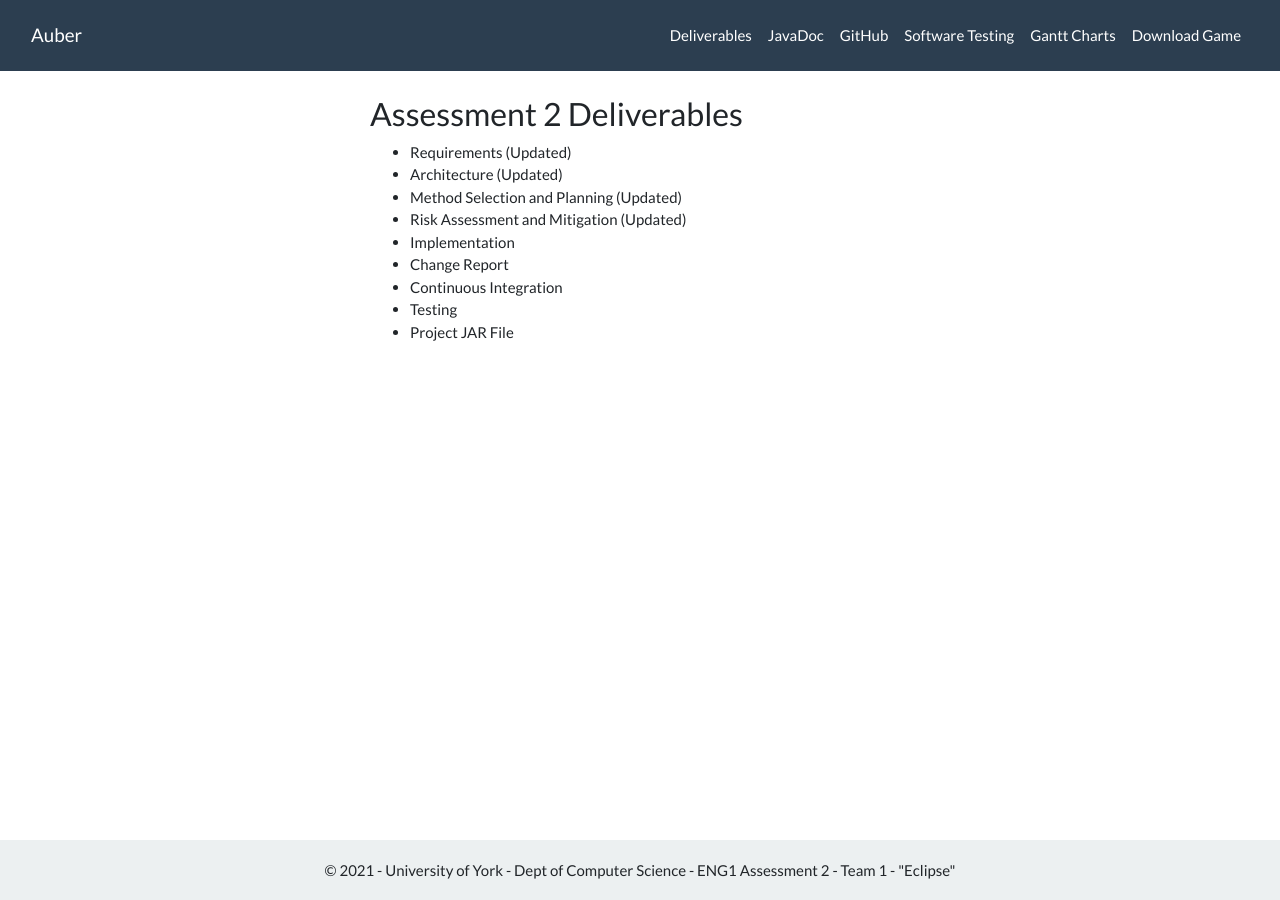
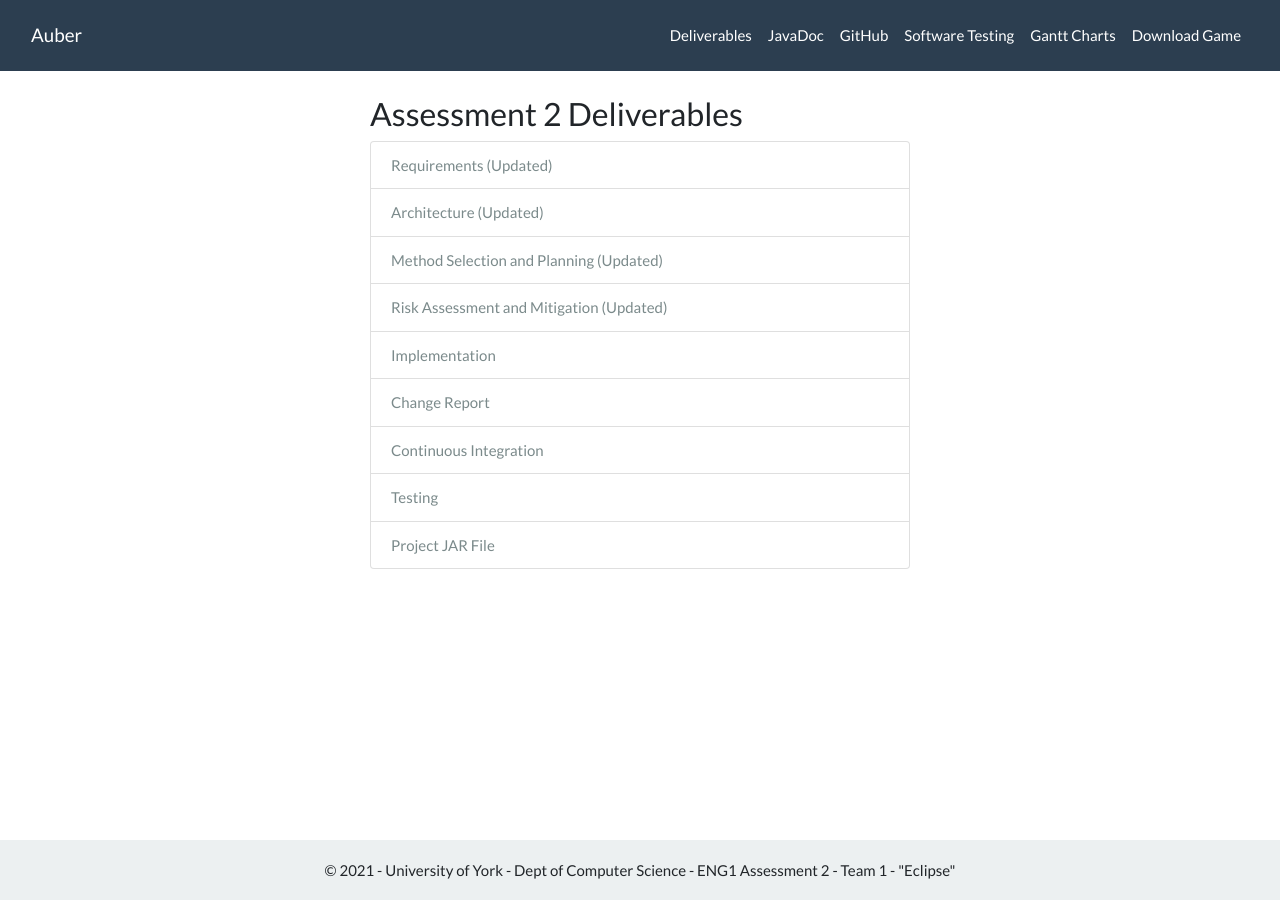
Before and after one commit to ENG1-Eclipse/website2, a Jekyll site: the page built from deliverables-display/Assessment2.html, in a window 1280 px wide. Built offline with Jekyll 4.4.1, drawn with Linux system fonts in a browser that asks for light colours; nearby versions of some CDN libraries.

Commit message:
Update Assessment2.html

```diff
--- a/deliverables-display/Assessment2.html
+++ b/deliverables-display/Assessment2.html
@@ -5,13 +5,13 @@
 
 
 <h3>Assessment 2 Deliverables</h3>
-<ul>
+<ul class="list-group">
     {% for item in site.data.newdeliverables %}
-      <li>
+      <li class="list-group-item list-group-item-action">
         {% if item.file %}
-            <a href="{{ site.url }}{{ site.baseurl }}{{item.file}}" download>{{item.name | camelcase}}</a>
+            <a class="stretched-link link-undecorated h5" href="{{ site.url }}{{ site.baseurl }}{{item.file}}" download>{{item.name | camelcase}}</a>
         {% elsif item.url %}
-            <a href="{{item.url}}">{{item.name | camelcase}}</a>
+            <a class="stretched-link link-undecorated h5" href="{{item.url}}">{{item.name | camelcase}}</a>
         {% else %}
             {{item.name | camelcase}}
         {% endif %}
```
